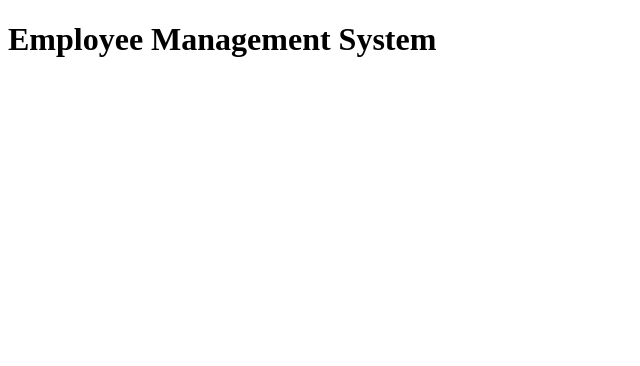
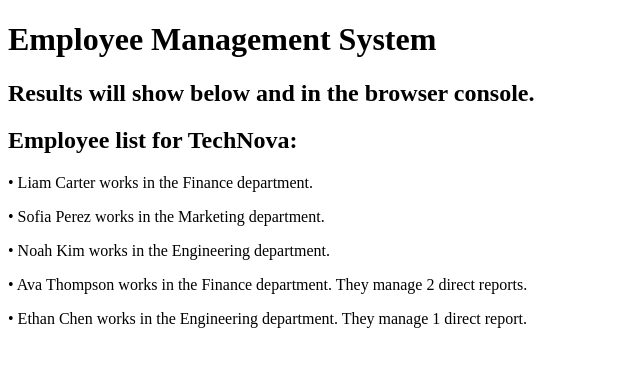
Before and after one commit to FernRamos/Employee-Management-System, a plain HTML site: page index.html in a window 1280 px wide. Shown: the whole page, without its empty margins (0-640 px from the left). Drawn offline with Linux system fonts and the light colour scheme.

Commit message:
Viewing results on HTML page as well

```diff
--- a/cc_6.js
+++ b/cc_6.js
@@ -69,12 +69,27 @@
       console.warn("addEmployee expects an Employee or Manager.");
     }
   }
+   /** Attempting to see the results in the browser console as well***/
+  listEmployees() {
+    const outputDiv = document.getElementById("employee-output");
 
-  listEmployees() {
     console.log(`\n Employee list for ${this.name}:`);
-    this.employees.forEach(emp => console.log("• " + emp.describe()));
+    outputDiv.innerHTML = `<h2> Employee list for ${this.name}:</h2>`;
+
+    this.employees.forEach(emp => {
+      const description = emp.describe();
+
+      // Output to browser console
+      console.log("• " + description);
+
+      // Output to HTML page
+      const p = document.createElement("p");
+      p.textContent = "• " + description;
+      outputDiv.appendChild(p);
+    });
   }
 }
+
 /************************************
  * Step 6: Instantiate & Display    *
  ************************************/
--- a/index.html
+++ b/index.html
@@ -6,6 +6,8 @@
 </head>
 <body>
   <h1>Employee Management System</h1>
+  <h2> Results will show below and in the browser console.</h2>
+  <div id="employee-output"></div>
 
   <script src="cc_6.js"></script>
 </body>
```
